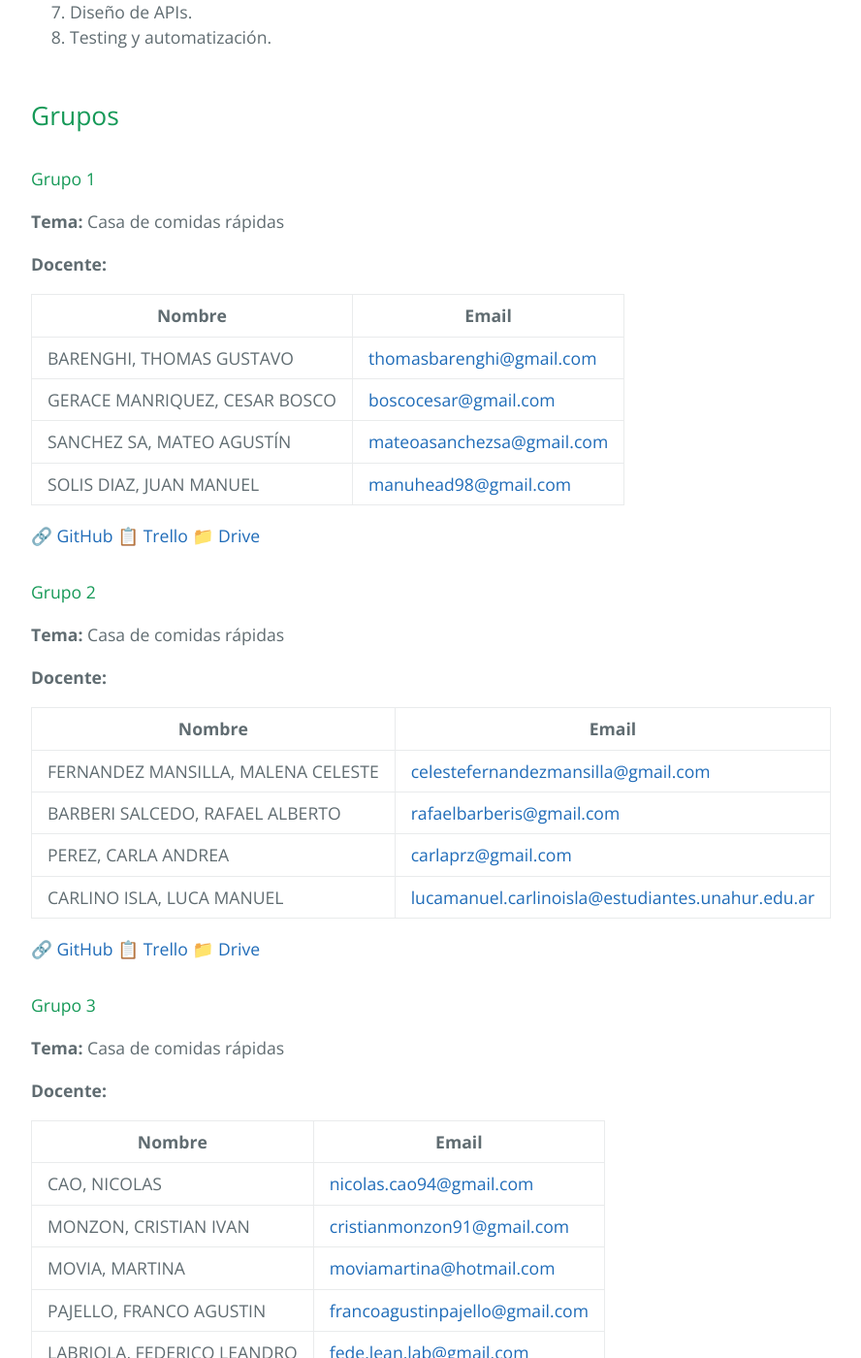
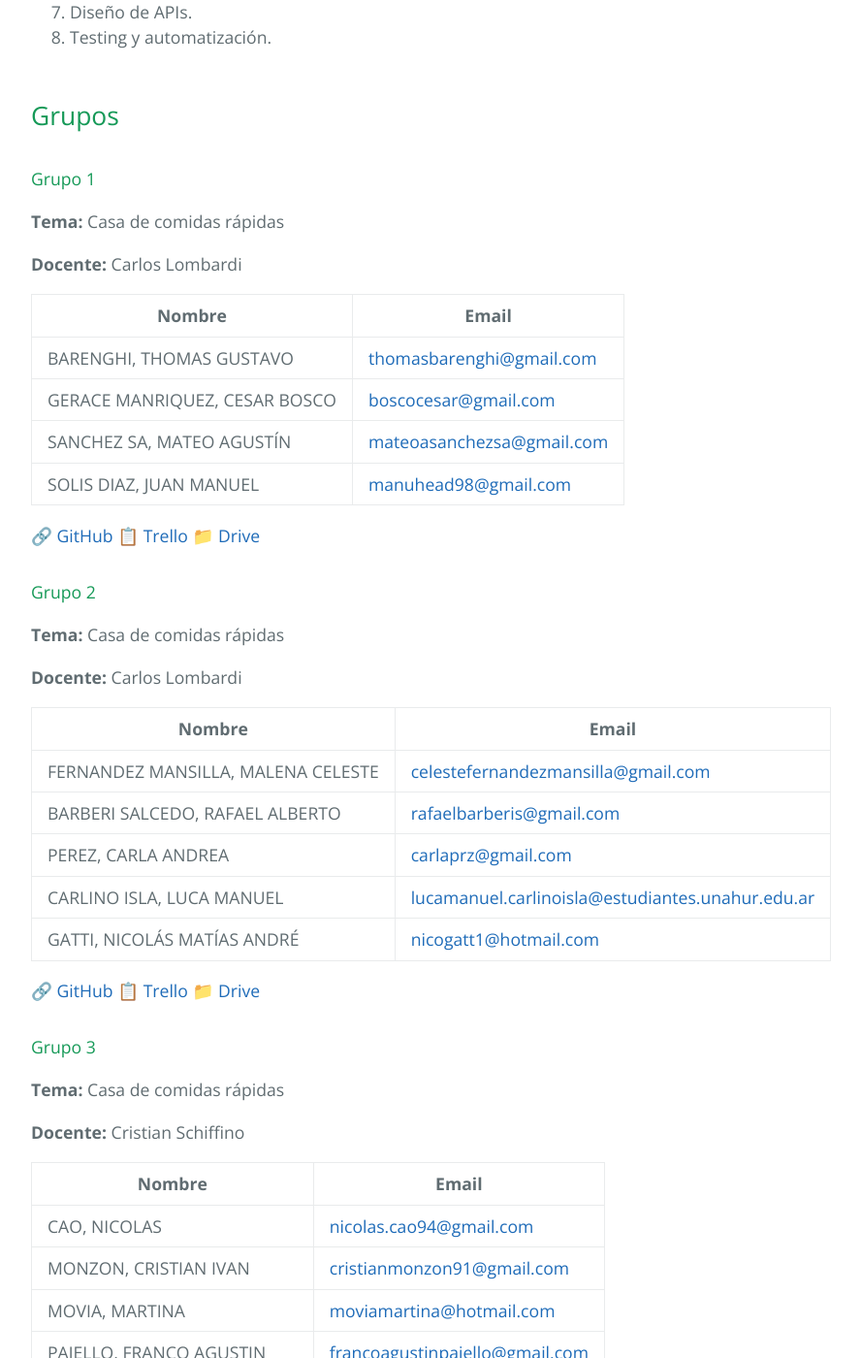
Before and after one commit to unahur-desapp/unahur-desapp-site, a Jekyll site: the page built from cuatrimestres/2026s2-desapp.md, in a window 1280 px wide and 1400 px high, scrolled down 1840 px. Shown: the whole window at 97% size, without its empty margins (192-1080 px from the left). Built offline with Jekyll 4.4.1, drawn with Linux system fonts in a browser that asks for light colours; our own code applies the rules of GitHub Pages for plain Markdown files; some of the changed text lies outside the part shown.

Commit message:
asignar docentes a grupos 2026s2

```diff
--- a/cuatrimestres/2026s2-desapp.md
+++ b/cuatrimestres/2026s2-desapp.md
@@ -53,7 +53,7 @@ Una carpeta con esta organización:
 
 **Tema:** Casa de comidas rápidas
 
-**Docente:**
+**Docente:** Carlos Lombardi
 
 | Nombre                        | Email                                                                       |
 | ----------------------------- | --------------------------------------------------------------------------- |
@@ -71,14 +71,15 @@ Una carpeta con esta organización:
 
 **Tema:** Casa de comidas rápidas
 
-**Docente:**
+**Docente:** Carlos Lombardi
 
-| Nombre                           | Email                                                                                                           |
-| -------------------------------- | --------------------------------------------------------------------------------------------------------------- |
-| FERNANDEZ MANSILLA, MALENA CELESTE | [celestefernandezmansilla@gmail.com](mailto:celestefernandezmansilla@gmail.com)                              |
-| BARBERI SALCEDO, RAFAEL ALBERTO  | [rafaelbarberis@gmail.com](mailto:rafaelbarberis@gmail.com)                                                     |
-| PEREZ, CARLA ANDREA              | [carlaprz@gmail.com](mailto:carlaprz@gmail.com)                                                                 |
-| CARLINO ISLA, LUCA MANUEL        | [lucamanuel.carlinoisla@estudiantes.unahur.edu.ar](mailto:lucamanuel.carlinoisla@estudiantes.unahur.edu.ar)     |
+| Nombre                             | Email                                                                                                       |
+| ---------------------------------- | ----------------------------------------------------------------------------------------------------------- |
+| FERNANDEZ MANSILLA, MALENA CELESTE | [celestefernandezmansilla@gmail.com](mailto:celestefernandezmansilla@gmail.com)                             |
+| BARBERI SALCEDO, RAFAEL ALBERTO    | [rafaelbarberis@gmail.com](mailto:rafaelbarberis@gmail.com)                                                 |
+| PEREZ, CARLA ANDREA                | [carlaprz@gmail.com](mailto:carlaprz@gmail.com)                                                             |
+| CARLINO ISLA, LUCA MANUEL          | [lucamanuel.carlinoisla@estudiantes.unahur.edu.ar](mailto:lucamanuel.carlinoisla@estudiantes.unahur.edu.ar) |
+| GATTI, NICOLÁS MATÍAS ANDRÉ        | [nicogatt1@hotmail.com](mailto:nicogatt1@hotmail.com)                                                       |
 
 🔗 <a href="" target="_blank" rel="noopener noreferrer">GitHub</a>
 📋 <a href="" target="_blank" rel="noopener noreferrer">Trello</a>
@@ -89,7 +90,7 @@ Una carpeta con esta organización:
 
 **Tema:** Casa de comidas rápidas
 
-**Docente:**
+**Docente:** Cristian Schiffino
 
 | Nombre                       | Email                                                                   |
 | ---------------------------- | ----------------------------------------------------------------------- |
@@ -108,7 +109,7 @@ Una carpeta con esta organización:
 
 **Tema:** Casa de comidas rápidas
 
-**Docente:**
+**Docente:** Cristian Schiffino
 
 | Nombre                      | Email                                                                                                 |
 | --------------------------- | ----------------------------------------------------------------------------------------------------- |
@@ -126,7 +127,7 @@ Una carpeta con esta organización:
 
 **Tema:** Casa de comidas rápidas
 
-**Docente:**
+**Docente:** Nicolás de la Fuente
 
 | Nombre                     | Email                                                               |
 | -------------------------- | ------------------------------------------------------------------- |
@@ -144,7 +145,7 @@ Una carpeta con esta organización:
 
 **Tema:** Casa de comidas rápidas
 
-**Docente:**
+**Docente:** Nicolás de la Fuente
 
 | Nombre                       | Email                                                                   |
 | ---------------------------- | ----------------------------------------------------------------------- |
```
